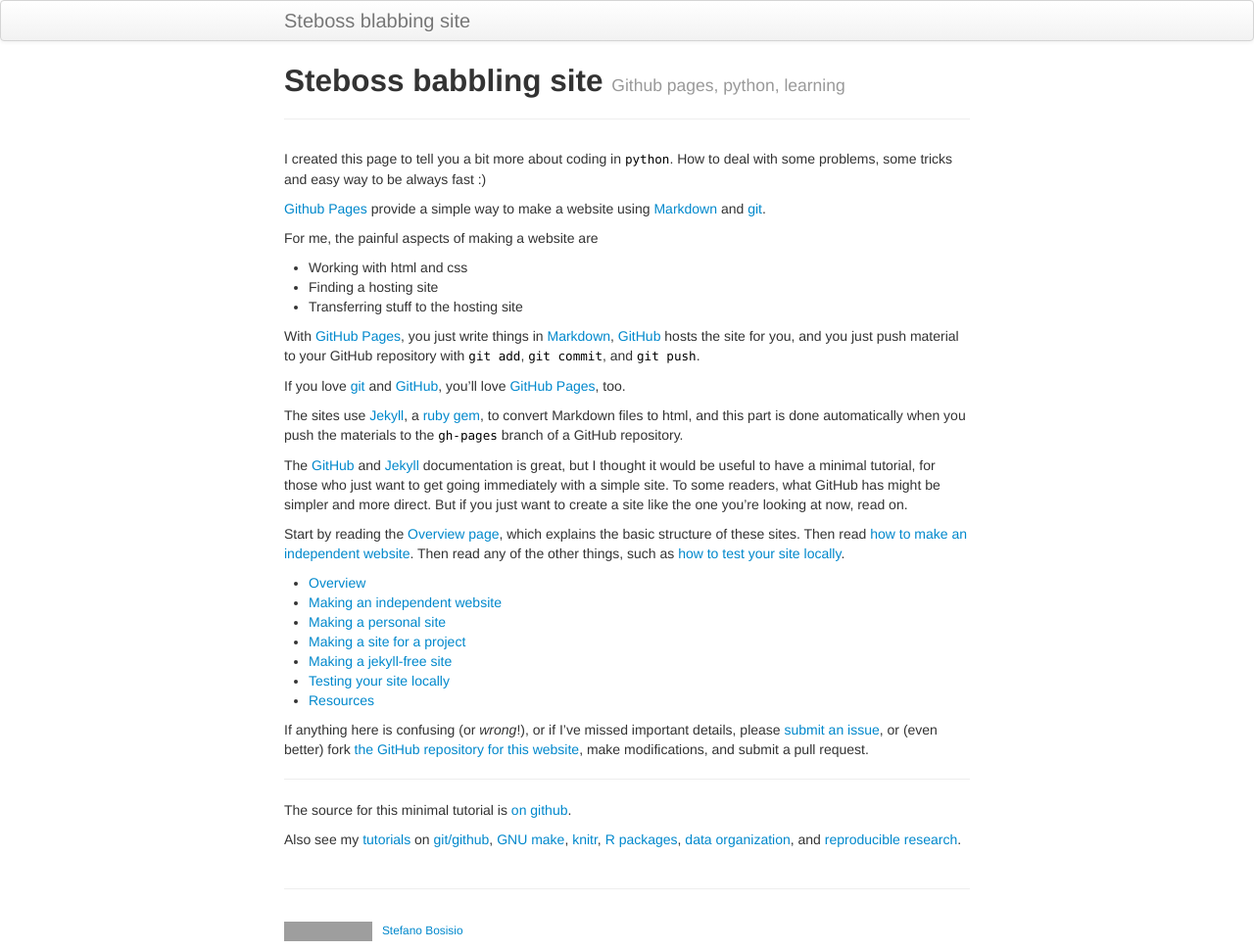
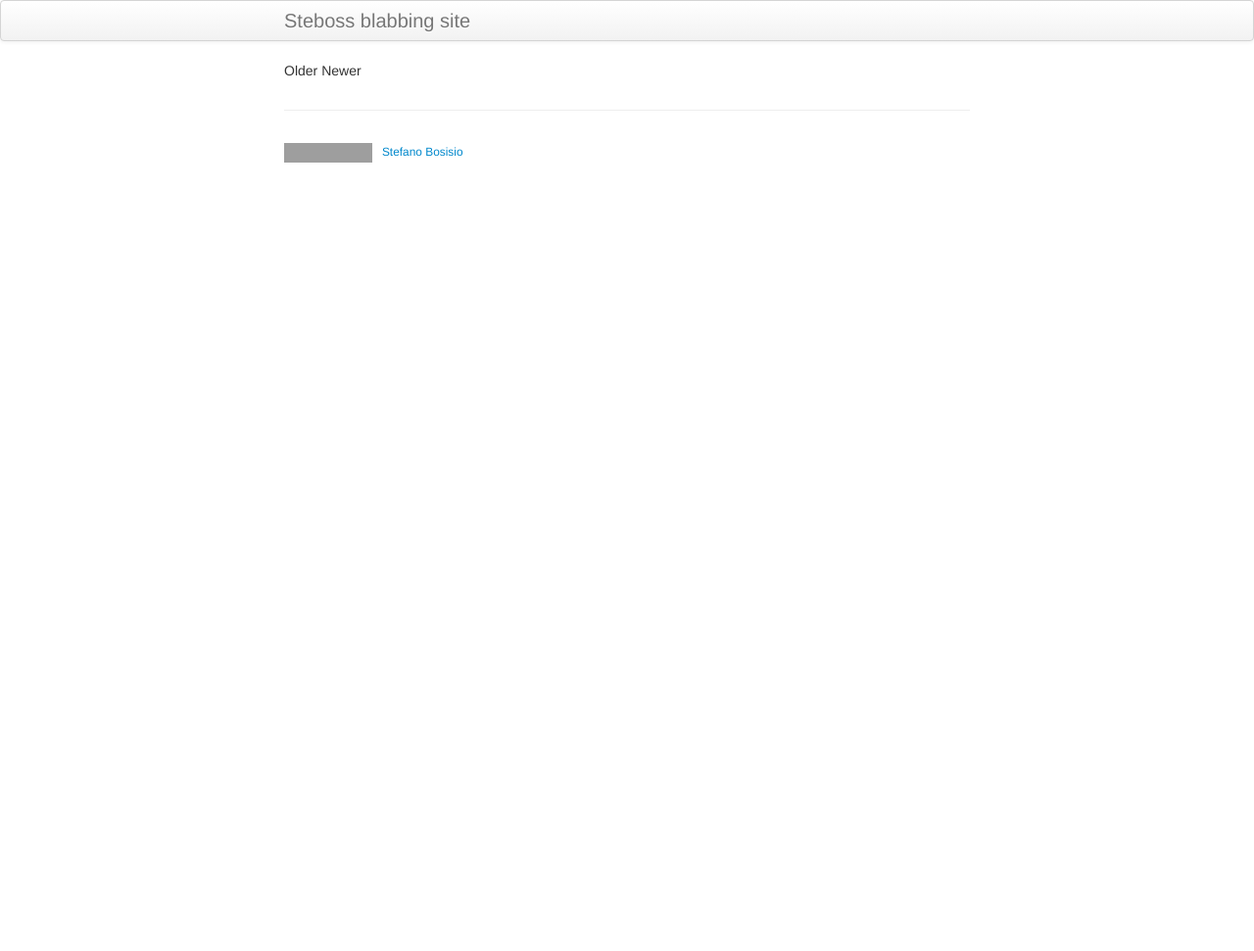
Before and after one commit to Steboss/steboss.github.io, a Jekyll site: the page built from index.md, in a window 1280 px wide. Shown: the whole page at 98% size. Built offline with Jekyll 4.4.1, drawn with Linux system fonts in a browser that asks for light colours; after the commit the page ends 900 px from its top, so only the background shows below that; grey boxes are pictures that could not be loaded.

```diff
--- a/index.md
+++ b/index.md
@@ -1,75 +1,37 @@
 ---
-layout: page
-title: Steboss babbling site
-tagline: Github pages, python, learning
-description: Add a description
+layout: default
+title: Home
 ---
 
-I created this page to tell you a bit more about coding in `python`. How to
-deal with some problems, some tricks and easy way to be always fast :)
+<div class="posts">
+  {% for post in paginator.posts %}
+  <div class="post">
+    <h1 class="post-title">
+      <a href="{{ post.url }}">
+        {{ post.title }}
+      </a>
+    </h1>
 
-[Github Pages](https://pages.github.com) provide a simple way to make a
-website using
-[Markdown](https://daringfireball.net/projects/markdown/) and
-[git](https://git-scm.com).
+    <span class="post-date">{{ post.date | date_to_string }}</span>
 
-For me, the painful aspects of making a website are
+    {{ post.content }}
+  </div>
+  {% endfor %}
+</div>
 
-- Working with html and css
-- Finding a hosting site
-- Transferring stuff to the hosting site
-
-With [GitHub Pages](https://pages.github.com), you just write things in
-[Markdown](https://daringfireball.net/projects/markdown/),
-[GitHub](https://github.com) hosts the site for you, and you just push
-material to your GitHub repository with `git add`, `git commit`, and
-`git push`.
-
-If you love [git](https://git-scm.com/) and
-[GitHub](https://github.com), you'll love
-[GitHub Pages](https://pages.github.com), too.
-
-The sites use [Jekyll](https://jekyllrb.com/), a
-[ruby](https://www.ruby-lang.org/en/) [gem](https://rubygems.org/), to
-convert Markdown files to html, and this part is done
-automatically when you push the materials to the `gh-pages` branch
-of a GitHub repository.
-
-The [GitHub](https://pages.github.com) and
-[Jekyll](https://jekyllrb.com) documentation is great, but I thought it
-would be useful to have a minimal tutorial, for those who just want to
-get going immediately with a simple site. To some readers, what GitHub
-has might be simpler and more direct.  But if you just want to create
-a site like the one you're looking at now, read on.
-
-Start by reading the [Overview page](pages/overview.html), which
-explains the basic structure of these sites. Then read
-[how to make an independent website](pages/independent_site.html). Then
-read any of the other things, such as
-[how to test your site locally](pages/local_test.html).
-
-- [Overview](pages/overview.html)
-- [Making an independent website](pages/independent_site.html)
-- [Making a personal site](pages/user_site.html)
-- [Making a site for a project](pages/project_site.html)
-- [Making a jekyll-free site](pages/nojekyll.html)
-- [Testing your site locally](pages/local_test.html)
-- [Resources](pages/resources.html)
-
-If anything here is confusing (or _wrong_!), or if I've missed
-important details, please
-[submit an issue](https://github.com/kbroman/simple_site/issues), or (even
-better) fork [the GitHub repository for this website](https://github.com/kbroman/simple_site),
-make modifications, and submit a pull request.
-
----
-
-The source for this minimal tutorial is [on github](https://github.com/kbroman/simple_site).
-
-Also see my [tutorials](http://kbroman.org/pages/tutorials) on
-[git/github](http://kbroman.org/github_tutorial),
-[GNU make](http://kbroman.org/minimal_make),
-[knitr](http://kbroman.org/knitr_knutshell),
-[R packages](http://kbroman.org/pkg_primer),
-[data organization](http://kbroman.org/dataorg),
-and [reproducible research](http://kbroman.org/steps2rr).
+<div class="pagination">
+  {% if paginator.next_page %}
+    <a class="pagination-item older" href="{{ site.baseurl }}page{{paginator.next_page}}">Older</a>
+  {% else %}
+    <span class="pagination-item older">Older</span>
+  {% endif %}
+  {% if paginator.previous_page %}
+    {% if paginator.page == 2 %}
+      <a class="pagination-item newer" href="{{ site.baseurl }}">Newer</a>
+    {% else %}
+      <a class="pagination-item newer" href="{{ site.baseurl }}page{{paginator.previous_page}}">Newer</a>
+    {% endif %}
+  {% else %}
+    <span class="pagination-item newer">Newer</span>
+  {% endif %}
+</div>
```
Also changed, not shown: pages/index.md (added, +75 -0 lines).
